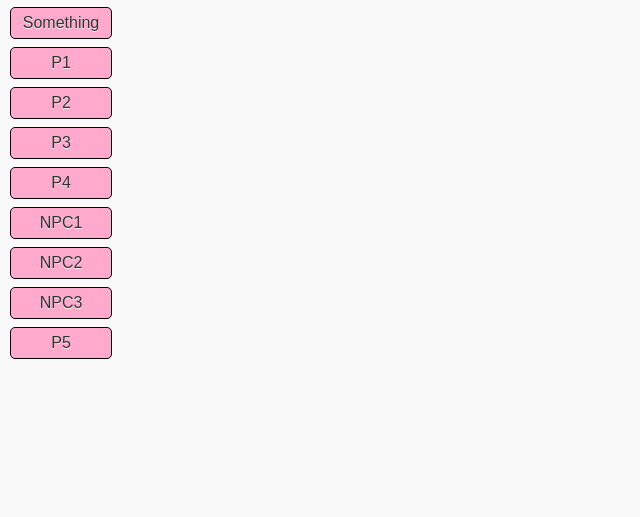
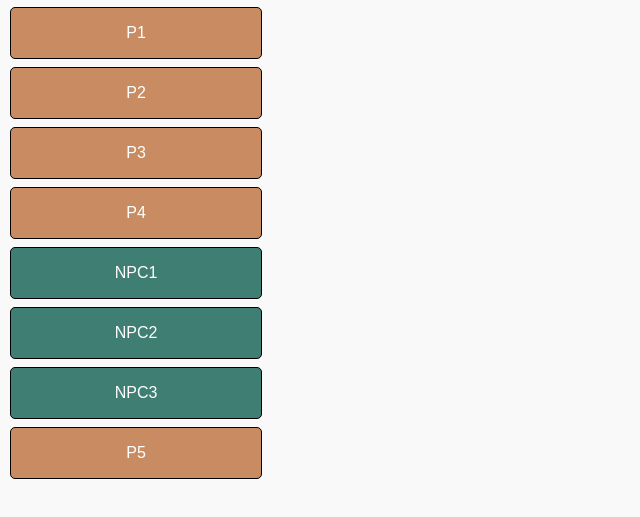
Before and after one commit to heypano/rpgCombatTracker, a plain HTML site: page index.html in a window 1280 px wide. Shown: the part 55-572 px from the top of the page, without its empty margins (0-640 px from the left). Drawn offline with Linux system fonts and the light colour scheme.

Commit message:
keep running

```diff
--- a/config.xml
+++ b/config.xml
@@ -8,7 +8,7 @@
    	version		= "1.0">
 
 	<name>RPG Combat Tracker</name>
-	<description>Dungeons and Dragons combat tracker (initiative and stuff)</description>
+	<description>Role Playing Game combat tracker (initiative and stuff)</description>
 	<author href="www.heypano.com" email="pano@heypano.com">Pano Papadatos</author>
 	<gap:platform name="android" />
 	<preference name="phonegap-version" value="3.6.3" />
@@ -23,6 +23,7 @@
 	<preference name="android-installLocation" value="auto" />
 	<preference name="BackgroundColor" value="0x12345678" />
 	<preference name="KeepRunning" value="true" />
+	<preference name="keepRunning" value="true" />
 
 	<preference name="permissions" value="none"/>
 
--- a/css/app/global.css
+++ b/css/app/global.css
@@ -32,20 +32,33 @@ div#appTitle
   * Content
   */
 
+div.player{
+    color: white;
+    text-shadow: none;
+}
+
+div.player.human
+{
+    background-color: #C88B62;
+}
+
+div.player.npc{
+    background-color: #3E7E73;
+}
+
 /**
   *	Draggables
   */
 
 div.draggable{
-	width:100px;
-	height:30px;
-	line-height:30px;
-	background-color: #ffaacc;
+	width:250px;
+	height:50px;
+	line-height:50px;
 	border: 1px solid black;
 	border-radius: 5px;
 	text-align: center;
 }
 
 div.dragContainer{
-	height:40px;
+	height:60px;
 }
--- a/index.html
+++ b/index.html
@@ -17,7 +17,6 @@
 	</div>
 	<div id="content">
         <div id="playerList">
-            <div class="dragContainer"><div class="draggable">Something</div></div>
         </div>
 	</div>
 </body>
--- a/js/app/Player.js
+++ b/js/app/Player.js
@@ -40,12 +40,10 @@ function loadPlayerConfig(config) {
     Player.types = {};
     Player.types.human = {
         name : "P", //TODO: EXTERNALIZE THESE
-        color : "rgb(0,255,255);",
         currentNum : 0
     };
     Player.types.npc = {
         name : "NPC",
-        color : "rgb(255,255,0);",
         currentNum : 0
     };
     Player.list = []; // List of all players
--- a/js/app/main.js
+++ b/js/app/main.js
@@ -1,4 +1,4 @@
-var draggableWidth = 100;
+var draggableWidth = 250;
 var leftPadding = 10;
 
 $(document).ready(function(e){
```
